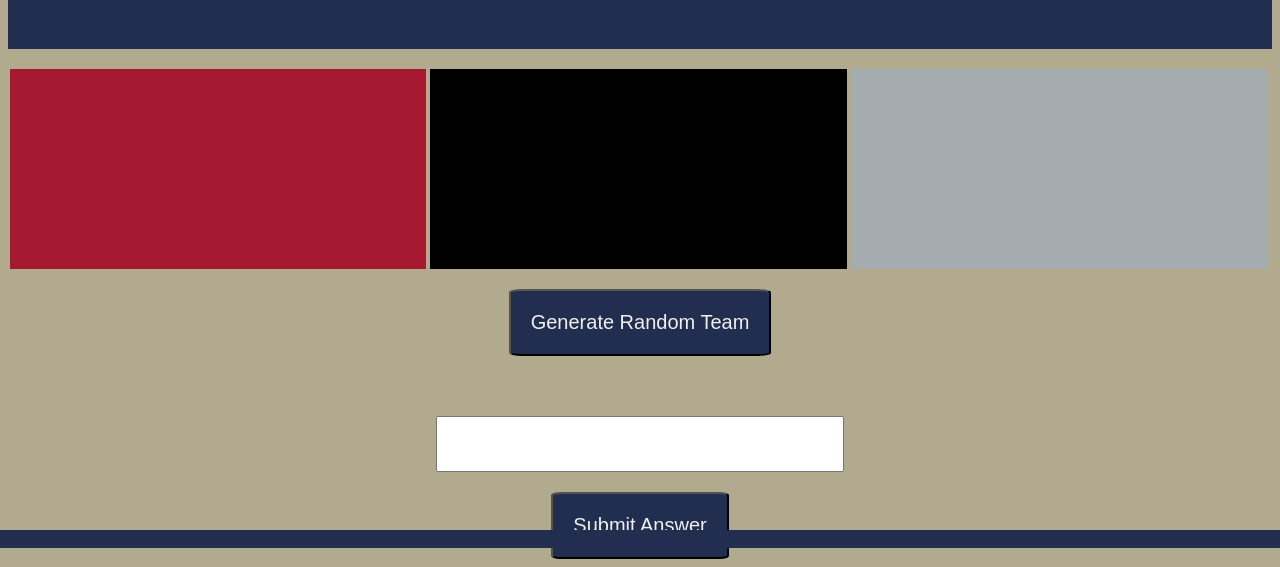
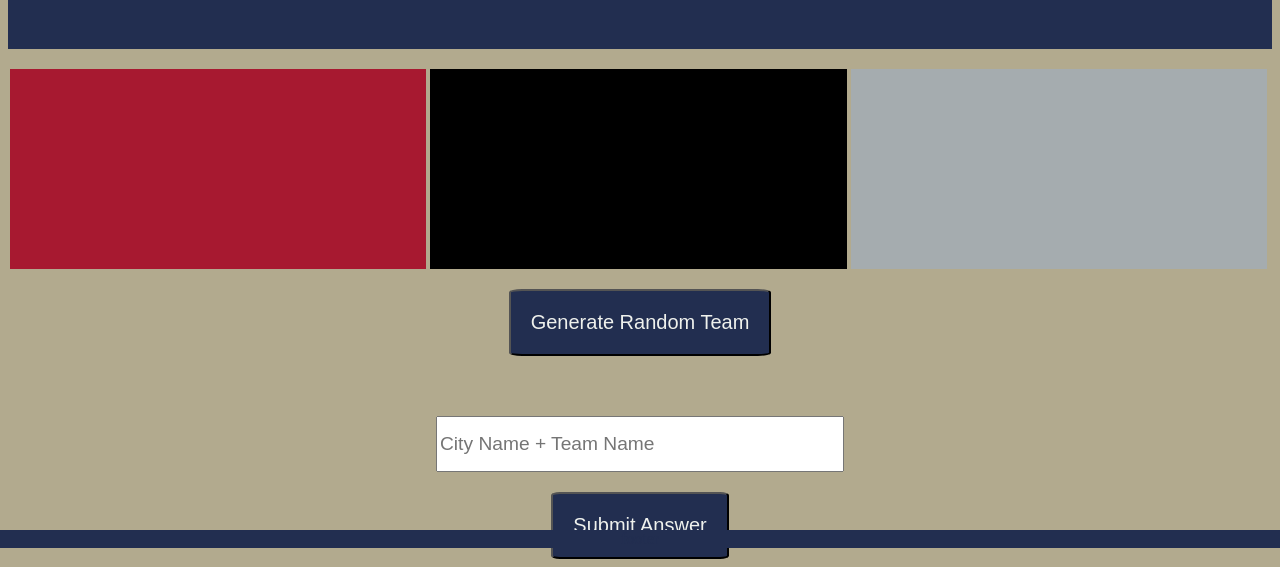
Before and after one commit to crfriedt/NFL-color-guesser, a plain HTML site: page index.html in a window 1280 px wide. Shown: the part 252-819 px from the top of the page. Drawn offline with Linux system fonts and the light colour scheme.

Commit message:
added placeholder text on input

```diff
--- a/index.html
+++ b/index.html
@@ -21,7 +21,7 @@
       <button type="button" class="randomTeamButton">Generate Random Team</button>
     </div>
     <div class="userInputArea">
-      <input type="text">
+      <input type="text" placeholder="City Name + Team Name">
     </div>
     <div class="submitArea">
       <button type="submit" class="submitAnswer">Submit Answer</button>
```
